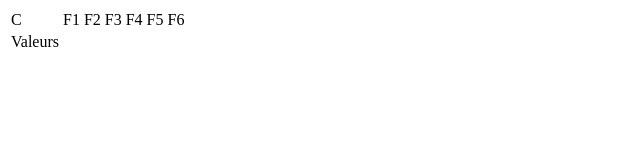
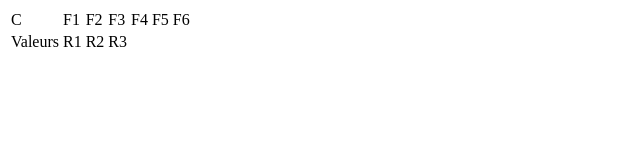
Before and after one commit to medard-maka/ketsia, a plain HTML site: page index.html in a window 1280 px wide. Shown: the full height of the page, 0-640 px from the left. Drawn offline with nearby package versions, Linux system fonts and the light colour scheme; no server answers.

Commit message:
Update index.html
Signed-off-by: medard-maka <145594531+medard-maka@users.noreply.github.com>

```diff
--- a/index.html
+++ b/index.html
@@ -23,9 +23,9 @@
                     </tr>
                     <tr id="field-values">
                         <td>Valeurs</td>
-                        <td></td>
-                        <td></td>
-                        <td></td>
+                        <td> R1</td>
+                        <td>R2</td>
+                        <td>R3</td>
                         <td></td>
                         <td></td>
                         <td></td>
```
